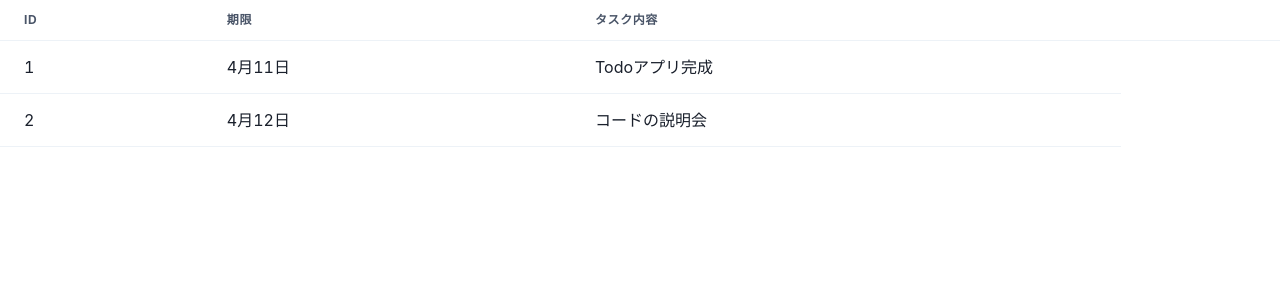
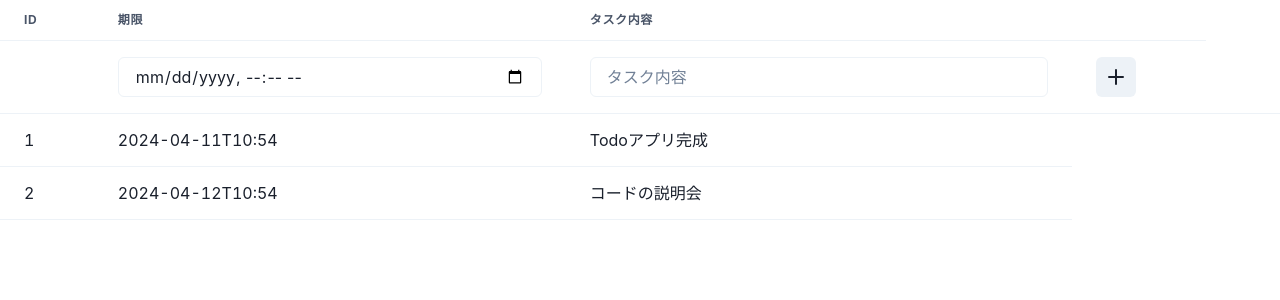
Before and after one commit to Ryo-Kun-1001/fjt-editable-table, a React (Create React App) app: page / in a window 1280 px wide. Shown: the top 300 px of the page. Built offline with nearby package versions, Linux system fonts and the light colour scheme.

Commit message:
odai9の制作が完了しました

```diff
--- a/src/components/EditableTable.jsx
+++ b/src/components/EditableTable.jsx
@@ -1,10 +1,35 @@
-import React from 'react';
-import { Table, Thead, Tbody, Tr, Th, Td } from '@chakra-ui/react';
+import React, { useState } from 'react';
+import {
+  Table,
+  Thead,
+  Tbody,
+  Tr,
+  Th,
+  Td,
+  Input,
+  IconButton,
+} from '@chakra-ui/react';
+import { AddIcon } from '@chakra-ui/icons';
+
 function EditableTable() {
-  const data = [
-    { id: 1, deadline: '4月11日', task: 'Todoアプリ完成' },
-    { id: 2, deadline: '4月12日', task: 'コードの説明会' },
-  ];
+  const [data, setData] = useState([
+    { id: 1, deadline: '2024-04-11T10:54', task: 'Todoアプリ完成' },
+    { id: 2, deadline: '2024-04-12T10:54', task: 'コードの説明会' },
+  ]);
+  const [newDeadline, setNewDeadline] = useState('');
+  const [newTask, setNewTask] = useState('');
+
+  const handleAddRow = () => {
+    const newId = data.length > 0 ? Math.max(...data.map(d => d.id)) + 1 : 1;
+    const newRow = {
+      id: newId,
+      deadline: newDeadline,
+      task: newTask,
+    };
+    setData([...data, newRow]);
+    setNewDeadline('');
+    setNewTask('');
+  };
 
   return (
     <>
@@ -16,6 +41,33 @@ function EditableTable() {
           <Th></Th>
         </Thead>
         <Tbody>
+          <Tr>
+            <Td></Td>
+            <Td>
+              <Input
+                placeholder="期限"
+                size="md"
+                type="datetime-local"
+                value={newDeadline}
+                onChange={e => setNewDeadline(e.target.value)}
+              />
+            </Td>
+            <Td>
+              <Input
+                placeholder="タスク内容"
+                value={newTask}
+                onChange={e => setNewTask(e.target.value)}
+              />
+            </Td>
+            <Td>
+              <IconButton
+                aria-label="追加"
+                icon={<AddIcon />}
+                onClick={handleAddRow}
+              />
+            </Td>
+            <Td></Td>
+          </Tr>
           {data.map(row => (
             <Tr key={row.id}>
               <Td>{row.id}</Td>
```
